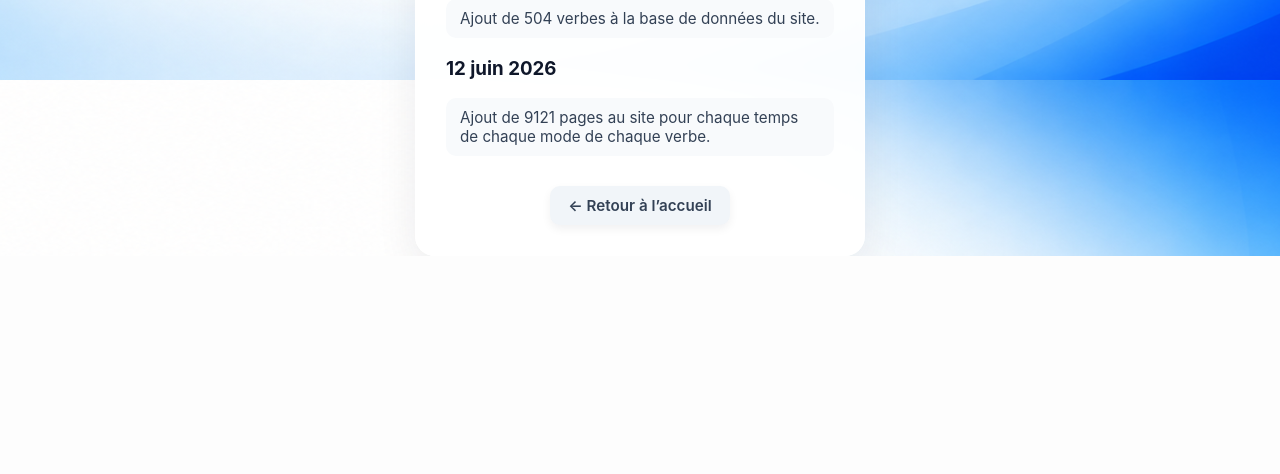
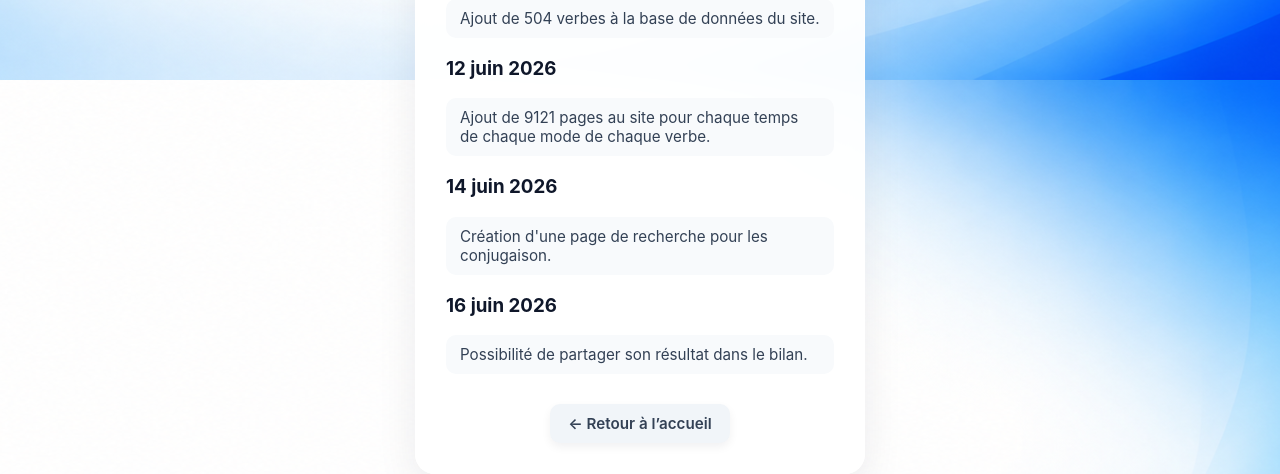
Before and after one commit to lemeilleurhackeur65645-cell/Hirondelleconjugaison, a Flask app: page /changelog in a window 1280 px wide. Shown: the part 2320-2794 px from the top of the page. Before the commit the page ends 2576 px from the top, so only its background shows below. Run offline with Flask 3, Linux system fonts and the light colour scheme; parts of the project's set-up code (start-up, migrations or seed data) failed here and were passed over.

Commit message:
Update changelog.html

```diff
--- a/templates/changelog.html
+++ b/templates/changelog.html
@@ -150,6 +150,12 @@
 
             <h3>12 juin 2026</h3>
             <div class="changelog-entry">Ajout de 9121 pages au site pour chaque temps de chaque mode de chaque verbe.</div>
+
+            <h3>14 juin 2026</h3>
+            <div class="changelog-entry">Création d'une page de recherche pour les conjugaison.</div>
+
+            <h3>16 juin 2026</h3>
+            <div class="changelog-entry">Possibilité de partager son résultat dans le bilan.</div>
         </div>
 
         <a href="/" class="back-button">← Retour à l’accueil</a>
```
